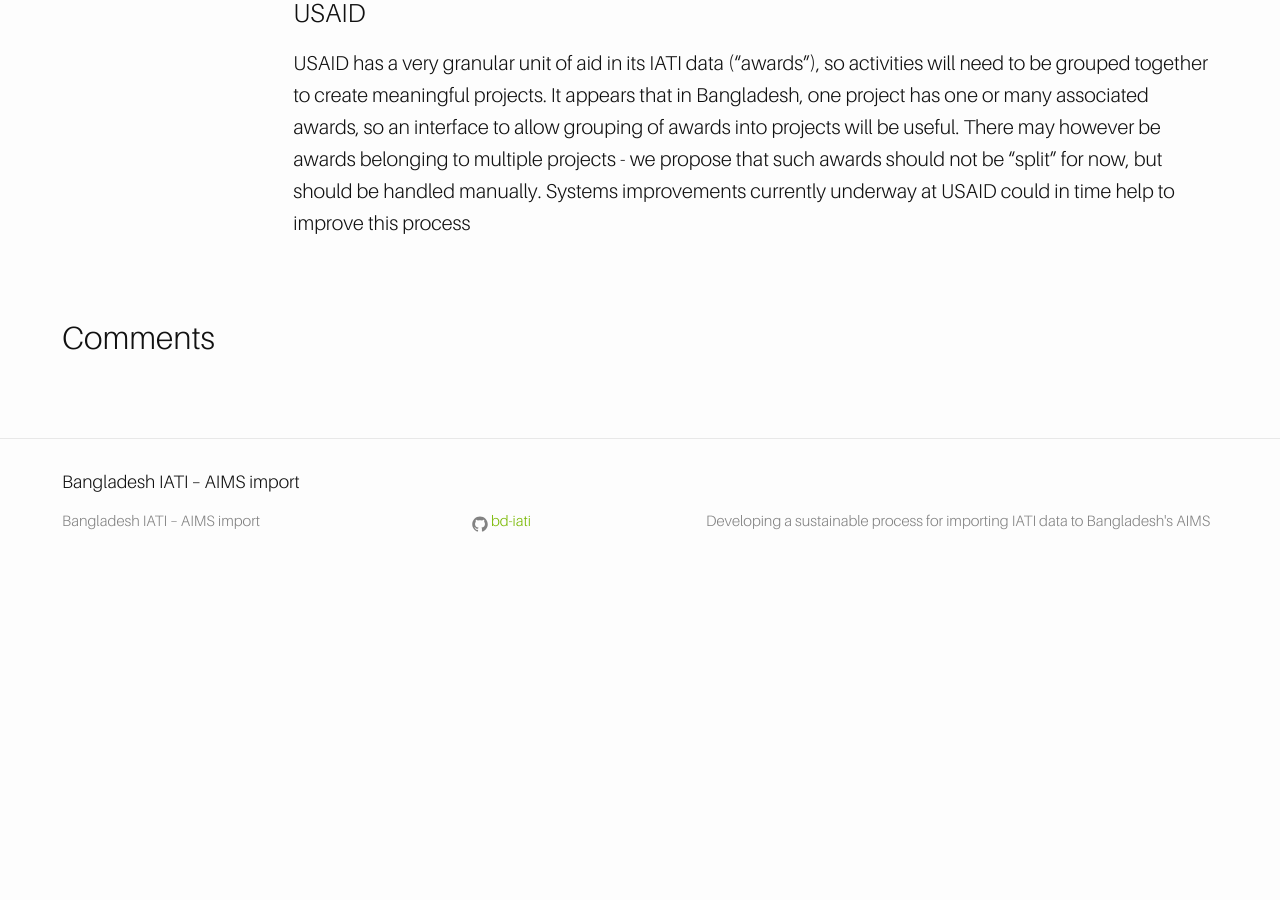
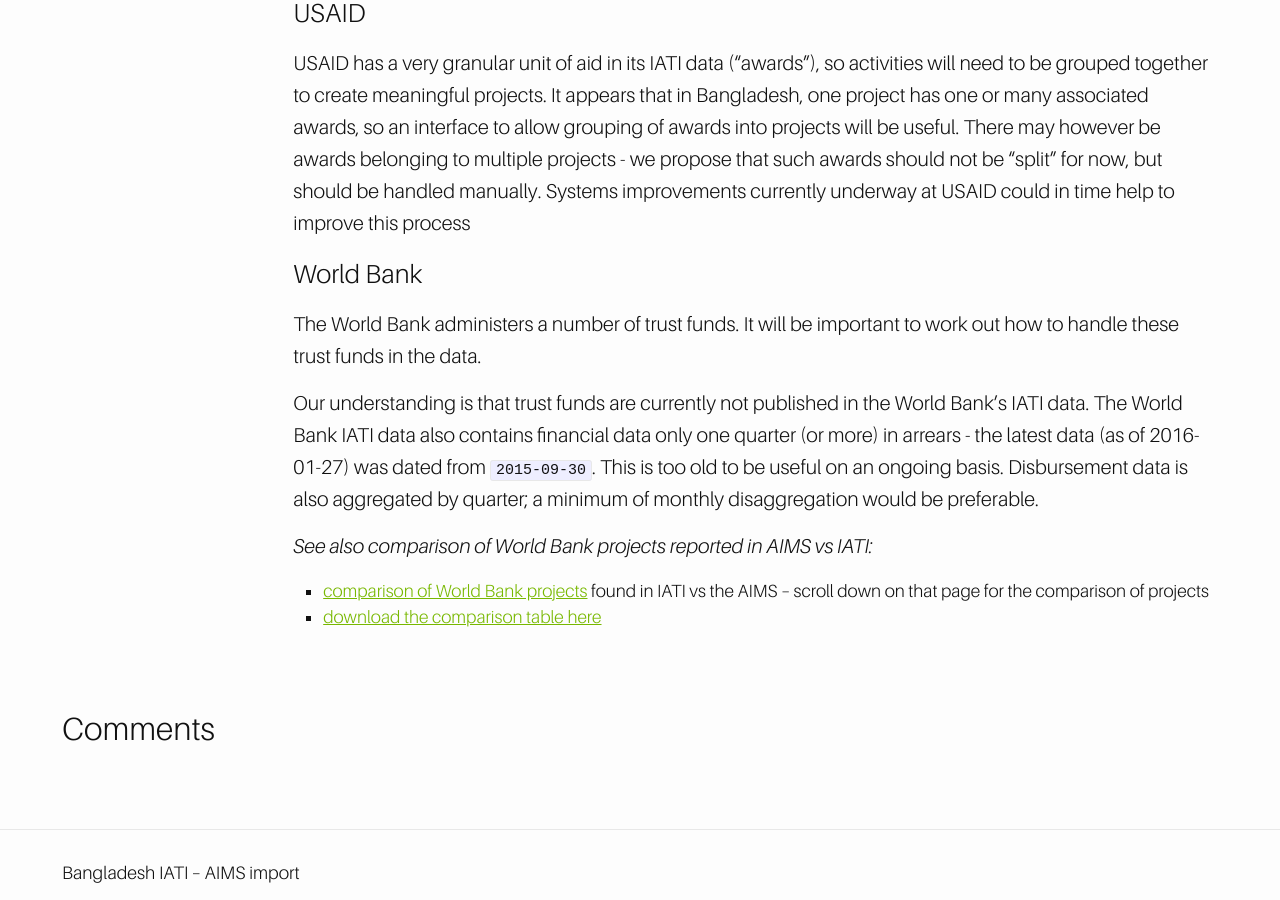
Before and after one commit to BD-IATI/bd-iati.github.io, a Jekyll site: the page built from _background/donor_data.md, in a window 1280 px wide and 900 px high, scrolled down 3150 px. Built offline with Jekyll 4.4.1, drawn with Linux system fonts in a browser that asks for light colours; nearby versions of some CDN libraries; comment, search, counter and statistics services are not loaded; before the commit the page ends 3743 px from its top, so only the background shows below that; some of the changed text lies outside the part shown.

Commit message:
Add some information on World Bank projects

```diff
--- a/_background/donor_data.md
+++ b/_background/donor_data.md
@@ -65,3 +65,13 @@
 
 ### USAID
 USAID has a very granular unit of aid in its IATI data ("awards"), so activities will need to be grouped together to create meaningful projects. It appears that in Bangladesh, one project has one or many associated awards, so an interface to allow grouping of awards into projects will be useful. There may however be awards belonging to multiple projects - we propose that such awards should not be "split" for now, but should be handled manually. Systems improvements currently underway at USAID could in time help to improve this process
+
+### World Bank
+The World Bank administers a number of trust funds. It will be important to work out how to handle these trust funds in the data.
+
+Our understanding is that trust funds are currently not published in the World Bank's IATI data. The World Bank IATI data also contains financial data only one quarter (or more) in arrears - the latest data (as of 2016-01-27) was dated from `2015-09-30`. This is too old to be useful on an ongoing basis. Disbursement data is also aggregated by quarter; a minimum of monthly disaggregation would be preferable.
+
+*See also comparison of World Bank projects reported in AIMS vs IATI:*
+
+* [comparison of World Bank projects](https://github.com/BD-IATI/donor-data/blob/master/worldbank/worldbank.ipynb) found in IATI vs the AIMS &ndash; scroll down on that page for the comparison of projects
+* [download the comparison table here](https://raw.githubusercontent.com/BD-IATI/donor-data/master/worldbank/iati_projects_and_aims.csv)
```
Also changed, not shown: other parts of _background/donor_data.md (+1 -1 lines).
